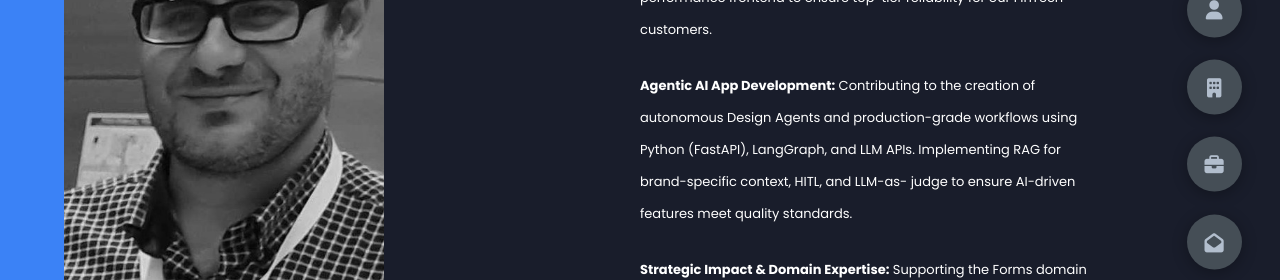
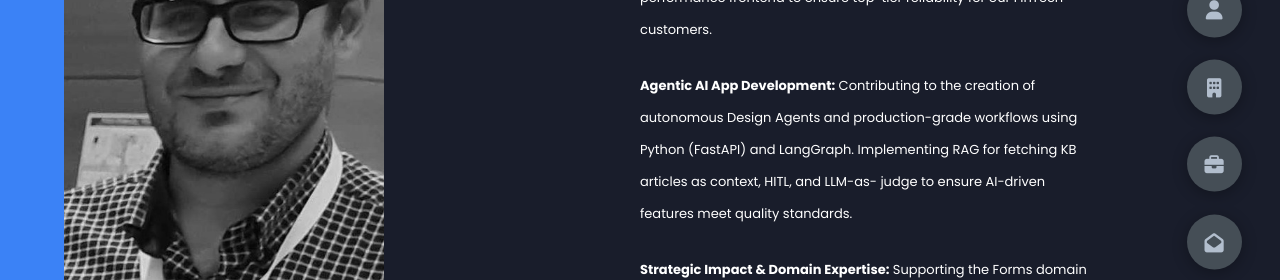
Before and after one commit to EvansRigopoulos/portfolio-Website, a React (Vite) app: page / in a window 1280 px wide. Shown: the part 313-593 px from the top of the page. Built offline with nearby package versions, Linux system fonts and the light colour scheme.

Commit message:
feat: update header

```diff
--- a/src/components/Header.tsx
+++ b/src/components/Header.tsx
@@ -33,9 +33,9 @@ const Header = () => {
             <p style={{ marginBottom: "1rem" }}>
               <strong>Agentic AI App Development:</strong> Contributing to the
               creation of autonomous Design Agents and production-grade
-              workflows using Python (FastAPI), LangGraph, and LLM APIs.
-              Implementing RAG for brand-specific context, HITL, and LLM-as-
-              judge to ensure AI-driven features meet quality standards.
+              workflows using Python (FastAPI) and LangGraph. Implementing RAG
+              for fetching KB articles as context, HITL, and LLM-as- judge to
+              ensure AI-driven features meet quality standards.
             </p>
             <p>
               <strong>Strategic Impact & Domain Expertise:</strong> Supporting
```
